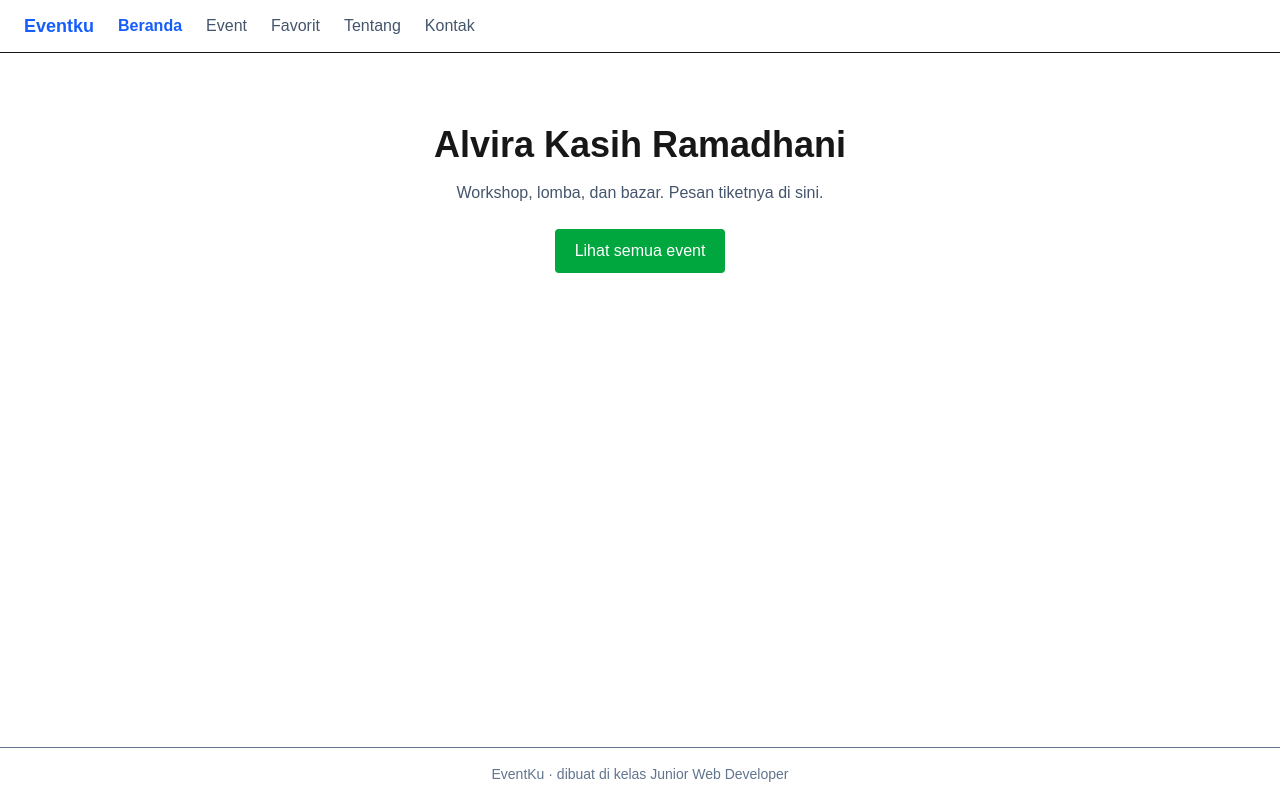
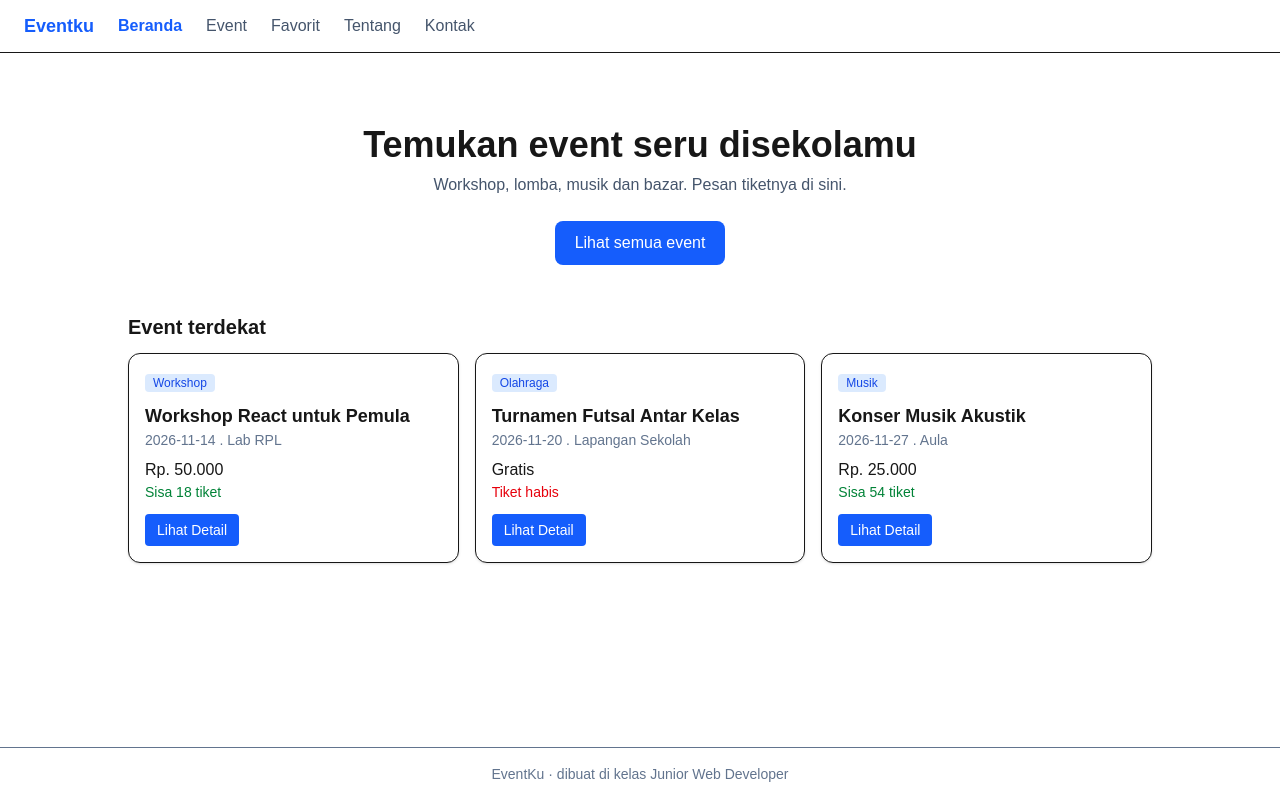
Before and after one commit to elpyraramadhani-web/Latihan1_next.js, a Next.js app: page / in a window 1280 px wide. Built offline with nearby package versions, Linux system fonts and the light colour scheme.

Commit message:
katalog, pemesanan, dan favorit EvenKu

```diff
--- a/app/page.tsx
+++ b/app/page.tsx
@@ -1,18 +1,29 @@
 import Link from "next/link";
+import { events } from "@/data/events";
+import KartuEvent from "@/components/KartuEvent";
 
 export default function Beranda() {
+  const terdekat = events.slice(0, 3);
   return (
+    <div>
       <section className="py-12 text-center">
-      <h1 className = "text-4xl font-bold ">Alvira Kasih Ramadhani</h1>
-      <p className="mt-4 text-slate-600">
-        Workshop, lomba, dan bazar. Pesan tiketnya di sini.
+        <h1 className="text-4xl font-bold">Temukan event seru disekolamu</h1>
+        <p className="mt-2 text-slate-600">
+          Workshop, lomba, musik dan bazar. Pesan tiketnya di sini.
         </p>
         <Link
-        href="/events"
-        className="mt-6 inline-block rounded bg-green-600 px-5 py-2.5 font-medium text-white hover:bg-blue-700"
+          href="/event"
+          className="mt-6 inline-block rounded-lg bg-blue-600 px-5 py-2.5 font-medium text-white hover:bg-blue-700"
           >
             Lihat semua event
           </Link>
         </section>
+        <h2 className="mb-3 text-xl font-semibold">Event terdekat</h2>
+        <div className="grid gap-4 sm:grid-cols-2 lg:grid-cols-3">
+            {terdekat.map((e) => (
+              <KartuEvent key={e.id} event={e} />
+            ))}
+        </div>
+    </div>
   );
 }
```
Lines whose indentation alone changed are shown as unchanged.
